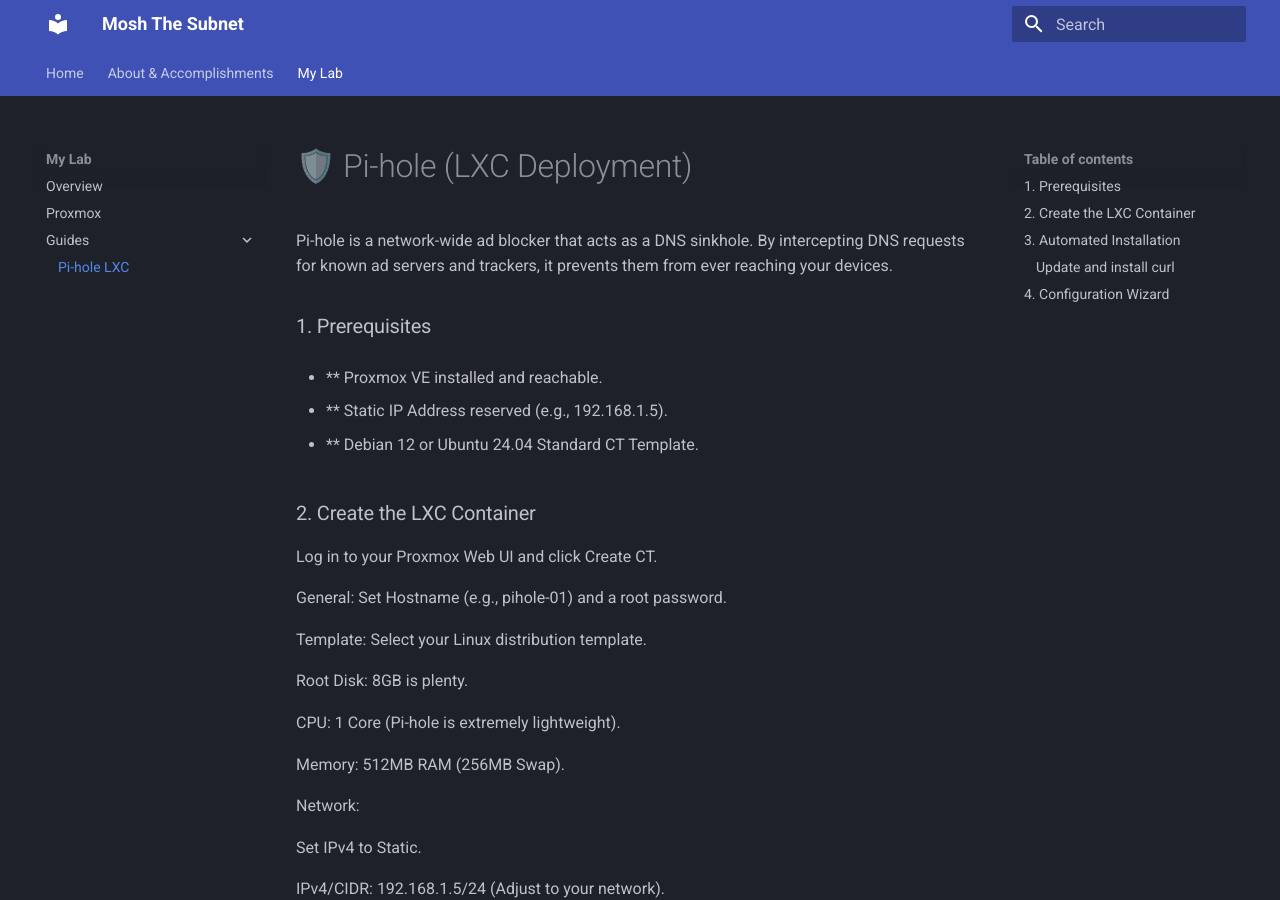
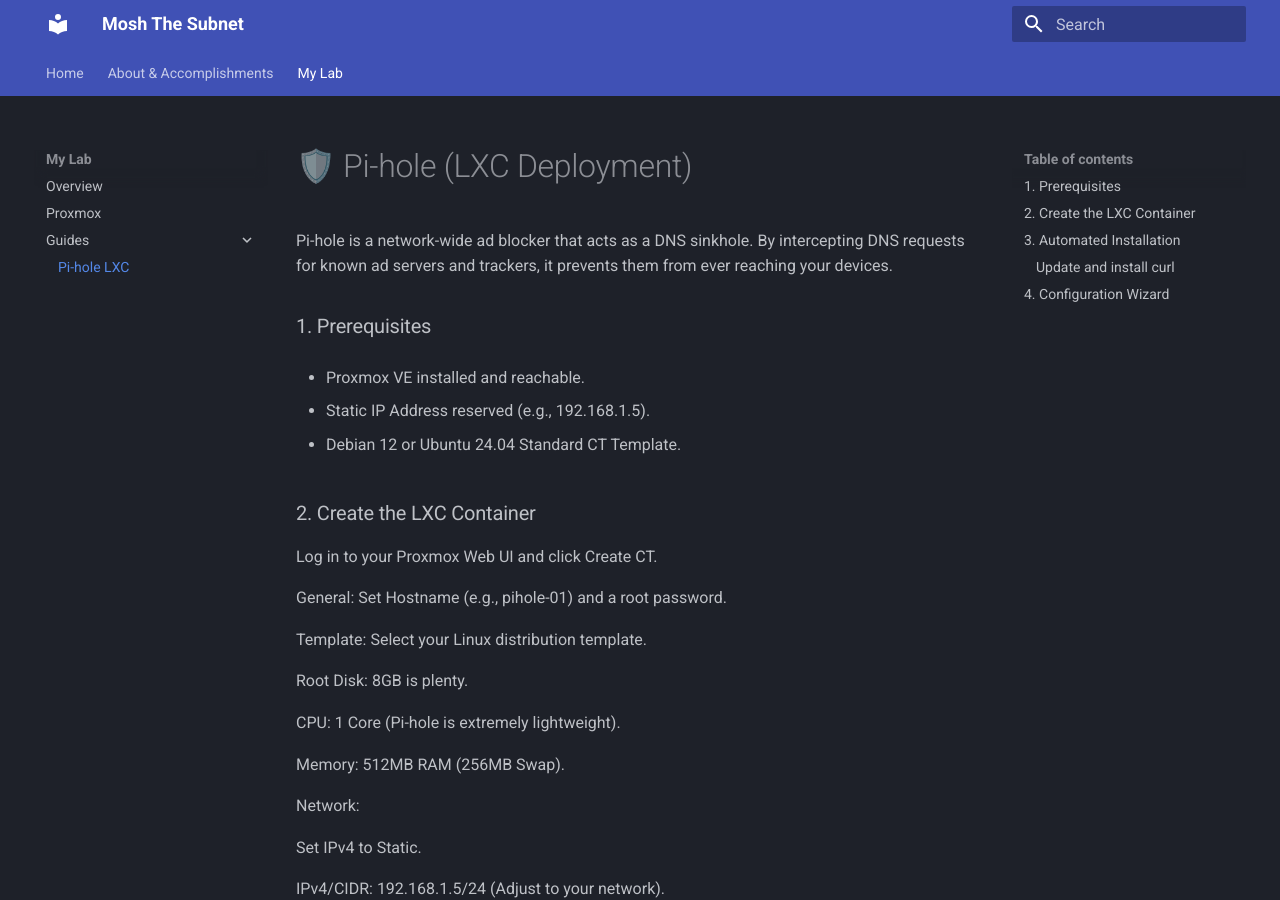
Before and after one commit to moshthesubnet/my-lab-docs, an MkDocs documentation site: the page built from docs/guides/pihole-lxc.md, in a window 1280 px wide and 900 px high. Built offline with MkDocs 1.6.1 and Material for MkDocs 9.7.7, drawn with Linux system fonts in a browser that asks for light colours.

```diff
--- a/docs/guides/pihole-lxc.md
+++ b/docs/guides/pihole-lxc.md
@@ -2,11 +2,11 @@
 Pi-hole is a network-wide ad blocker that acts as a DNS sinkhole. By intercepting DNS requests for known ad servers and trackers, it prevents them from ever reaching your devices.
 
 ### 1. Prerequisites
-* ** Proxmox VE installed and reachable.
+*  Proxmox VE installed and reachable.
 
-* ** Static IP Address reserved (e.g., 192.168.1.5).
+*  Static IP Address reserved (e.g., 192.168.1.5).
 
-* ** Debian 12 or Ubuntu 24.04 Standard CT Template.
+*  Debian 12 or Ubuntu 24.04 Standard CT Template.
 
 ### 2. Create the LXC Container
 Log in to your Proxmox Web UI and click Create CT.
```
